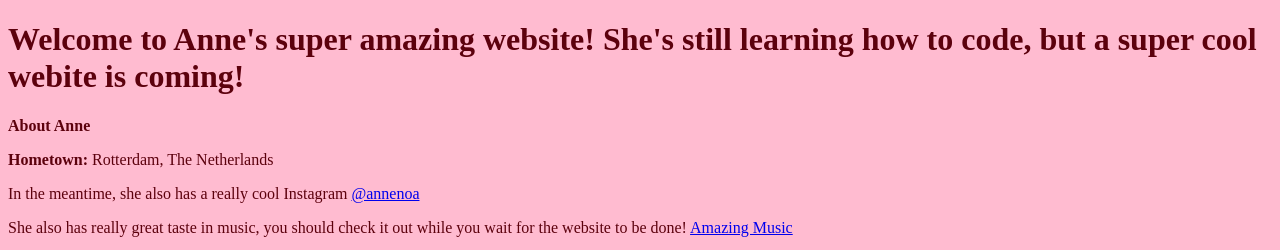
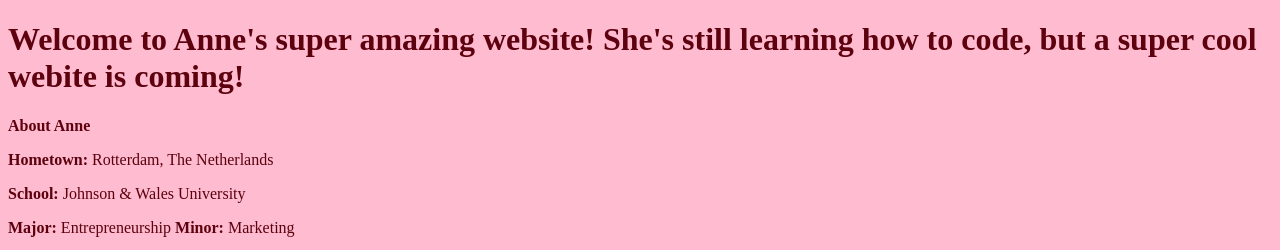
Before and after one commit to AnneNoa04/Annenoa, a plain HTML site: page index.html in a window 1280 px wide. Shown: the top 250 px of the page. Drawn offline with Linux system fonts and the light colour scheme.

Commit message:
Fourteenth Run

```diff
--- a/index.html
+++ b/index.html
@@ -15,6 +15,12 @@
             <p class="profile-bio">
                 <strong> Hometown:</strong> Rotterdam, The Netherlands
             </p>
+            <p class="profile-bio">
+                <strong> School:</strong> Johnson & Wales University
+            </p>
+            <p class="profile-bio">
+                <strong> Major:</strong> Entrepreneurship
+                <Strong> Minor:</strong> Marketing
         </div>
     <p>In the meantime, she also has a really cool Instagram <a href="https://www.instagram.com/annenoa" target="_blank">@annenoa</a></p>
     <p> She also has really great taste in music, you should check it out while you wait for the website to be done! <a href="https://open.spotify.com/user/annenoa" target="_blank">Amazing Music</a></p>
```
